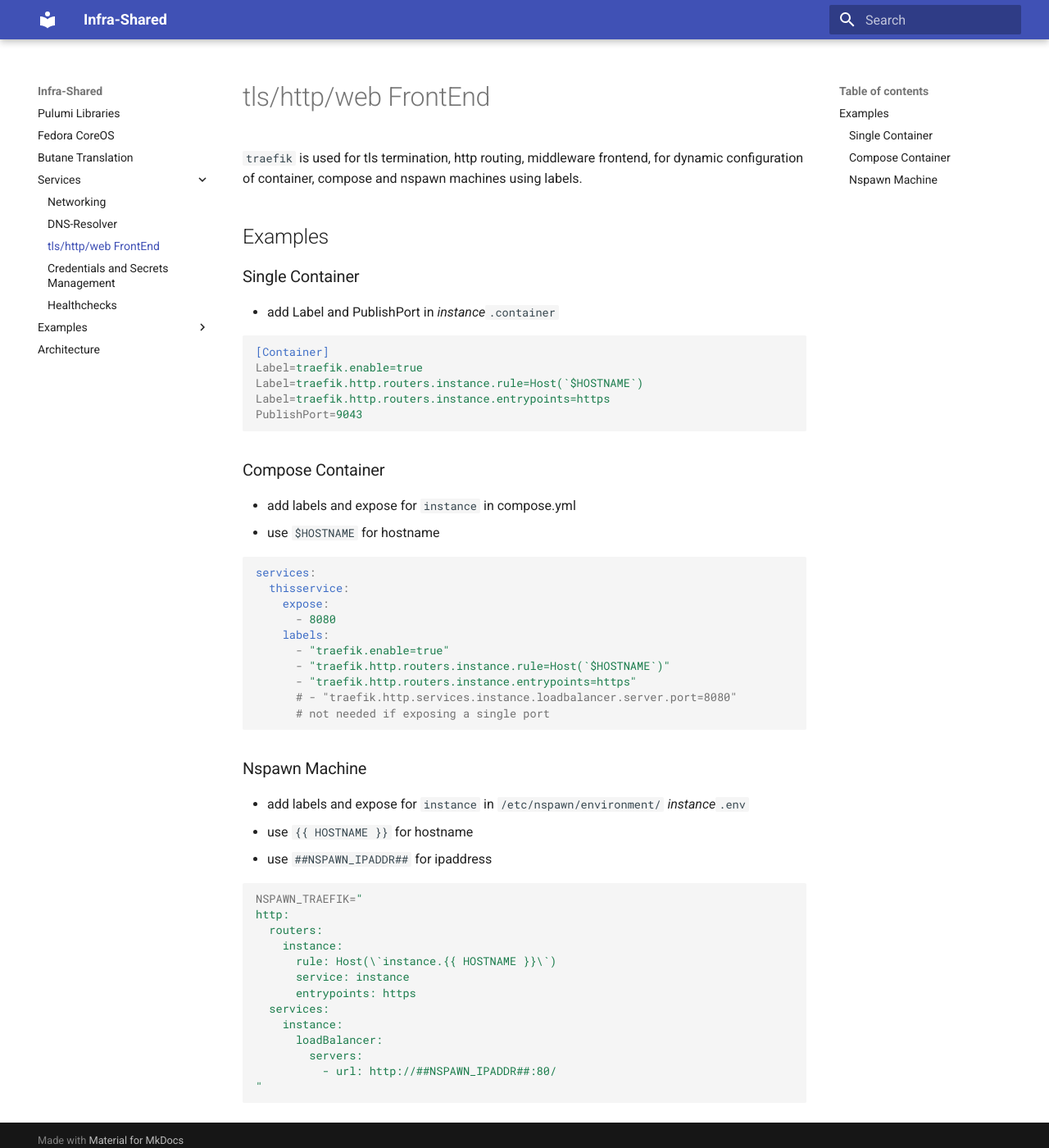
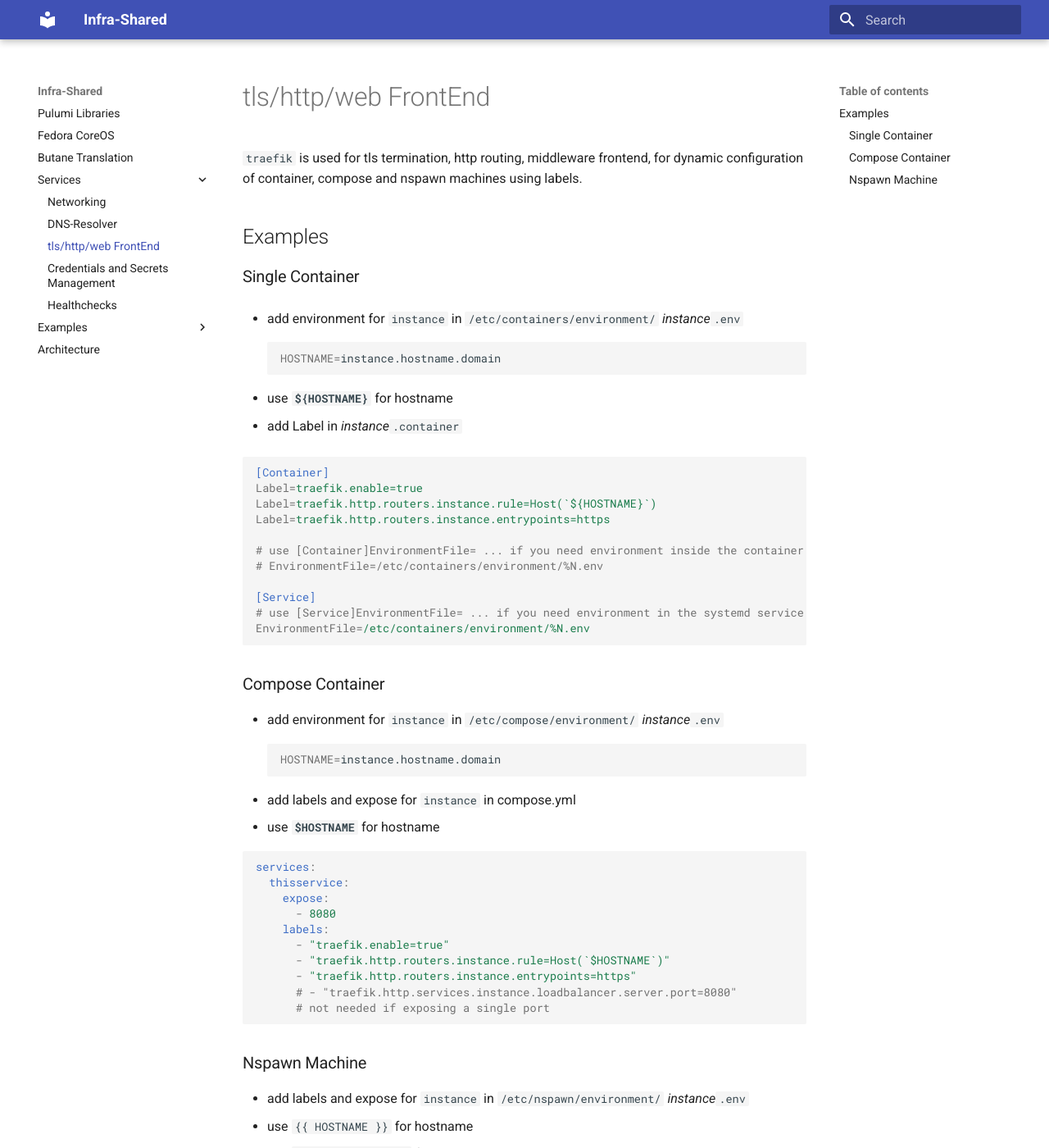
Before and after one commit to wuxxin/infra-shared, an MkDocs documentation site: the page built from docs/frontend.md, in a window 1280 px wide and 1400 px high. Shown: the whole window at 82% size. Built offline with MkDocs 1.6.1 and Material for MkDocs 9.7.7, drawn with Linux system fonts in a browser that asks for light colours.

Commit message:
update docs

````diff
--- a/docs/frontend.md
+++ b/docs/frontend.md
@@ -7,20 +7,38 @@
 
 ### Single Container
 
-- add Label and PublishPort in *instance*`.container`
+- add environment for `instance` in `/etc/containers/environment/` *instance*`.env`
+```sh
+HOSTNAME=instance.hostname.domain
+```
+
+- use **`${HOSTNAME}`** for hostname
+
+- add Label in *instance*`.container`
 
 ```ini
 [Container]
 Label=traefik.enable=true
-Label=traefik.http.routers.instance.rule=Host(`$HOSTNAME`)
+Label=traefik.http.routers.instance.rule=Host(`${HOSTNAME}`)
 Label=traefik.http.routers.instance.entrypoints=https
-PublishPort=9043
+
+# use [Container]EnvironmentFile= ... if you need environment inside the container
+# EnvironmentFile=/etc/containers/environment/%N.env
+
+[Service]
+# use [Service]EnvironmentFile= ... if you need environment in the systemd service
+EnvironmentFile=/etc/containers/environment/%N.env
+
 ```
 
 ### Compose Container
 
+- add environment for `instance` in `/etc/compose/environment/` *instance*`.env`
+```sh
+HOSTNAME=instance.hostname.domain
+```
 - add labels and expose for `instance` in compose.yml
-- use `$HOSTNAME` for hostname
+- use **`$HOSTNAME`** for hostname
 
 ```yaml
 services:
````
